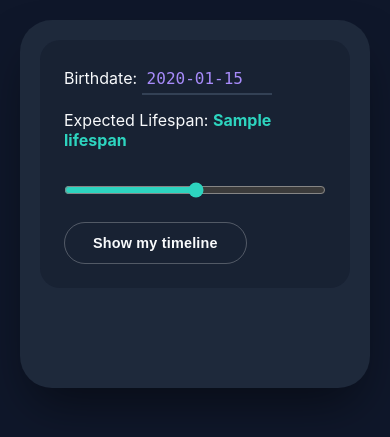
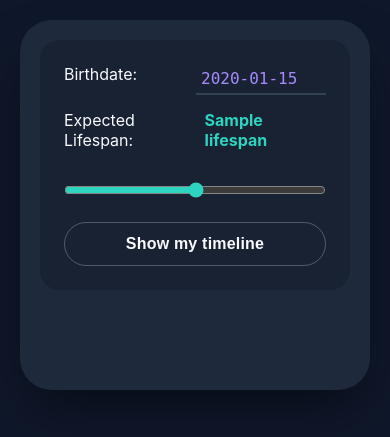
Before and after one commit to yeoreums/life-in-weeks, a Flask app: template templates/index.html in a window 390 px wide. Shown: the top 437 px of the page. Run offline with Flask 3, Linux system fonts and the light colour scheme; the template is opened without the code that fills it: most values are stand-ins (such as "Sample title", 1, 10 or a date in 2020).

Commit message:
ux: make lens controls thumb-friendly and mobile-safe

```diff
--- a/static/style.css
+++ b/static/style.css
@@ -475,3 +475,51 @@ h2::before {
   background: linear-gradient(90deg, transparent, rgba(255,255,255,0.1), transparent);
   margin: 40px 0;
 }
+
+/* ===============================
+   MOBILE OPTIMIZATIONS
+   =============================== */
+@media (max-width: 768px) {
+
+  .tuner-group > .setup-row {
+    flex-direction: column;
+    align-items: flex-start !important;
+    gap: 12px;
+  }
+
+  .tuner-group label {
+    width: 100%;
+    display: flex;
+    justify-content: space-between;
+  }
+
+  .daily-inputs {
+    gap: 16px;
+  }
+
+  .daily-inputs .input-item {
+    width: 48%;
+  }
+
+  .daily-inputs .input-item.full-width {
+    width: 100%;
+    margin-top: 10px;
+  }
+
+  .reveal-btn {
+    width: 100%;
+    padding: 12px !important;
+    font-size: 1rem !important;
+  }
+
+  input[type="number"],
+  input[type="text"] {
+    font-size: 16px !important;
+  }
+
+  .life-grid,
+  .months-grid {
+    overflow-x: auto;
+    padding-bottom: 20px;
+  }
+}
--- a/templates/index.html
+++ b/templates/index.html
@@ -20,7 +20,8 @@
             <input type="hidden" name="show" value="true">
             <input type="hidden" name="view" value="{{ view }}">
             {% endif %}
-            <div style="display: flex; flex-wrap: wrap; justify-content: space-between; align-items: center; gap: 15px; margin-bottom: 20px;">
+            <div class="setup-row"
+                 style="display: flex; flex-wrap: wrap; justify-content: space-between; align-items: center; gap: 15px; margin-bottom: 20px;">
                 <label>
                     Birthdate:
                     <input type="text"
@@ -95,7 +96,7 @@
                            min="0"
                            max="24">
                 </div>
-            <div class="input-item" style="justify-content: flex-end; margin-left: auto;">
+            <div class="input-item full-width" style="justify-content: flex-end; margin-left: auto;">
                 <button type="submit"
                         name="show"
                         value="true"
```
